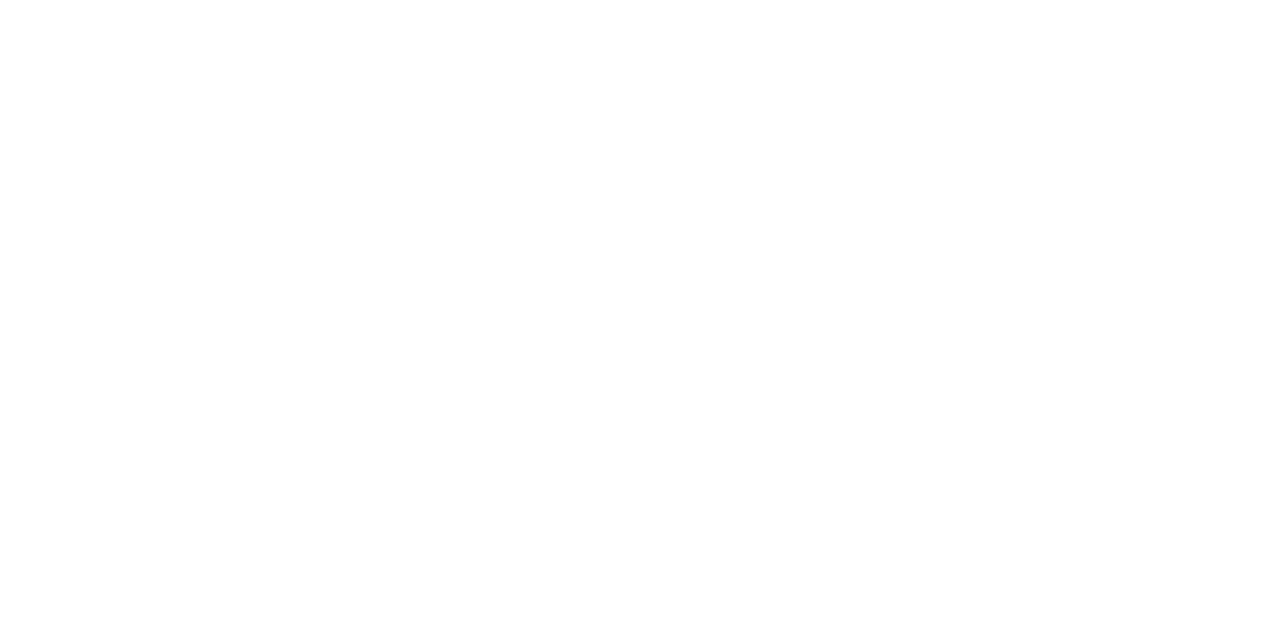
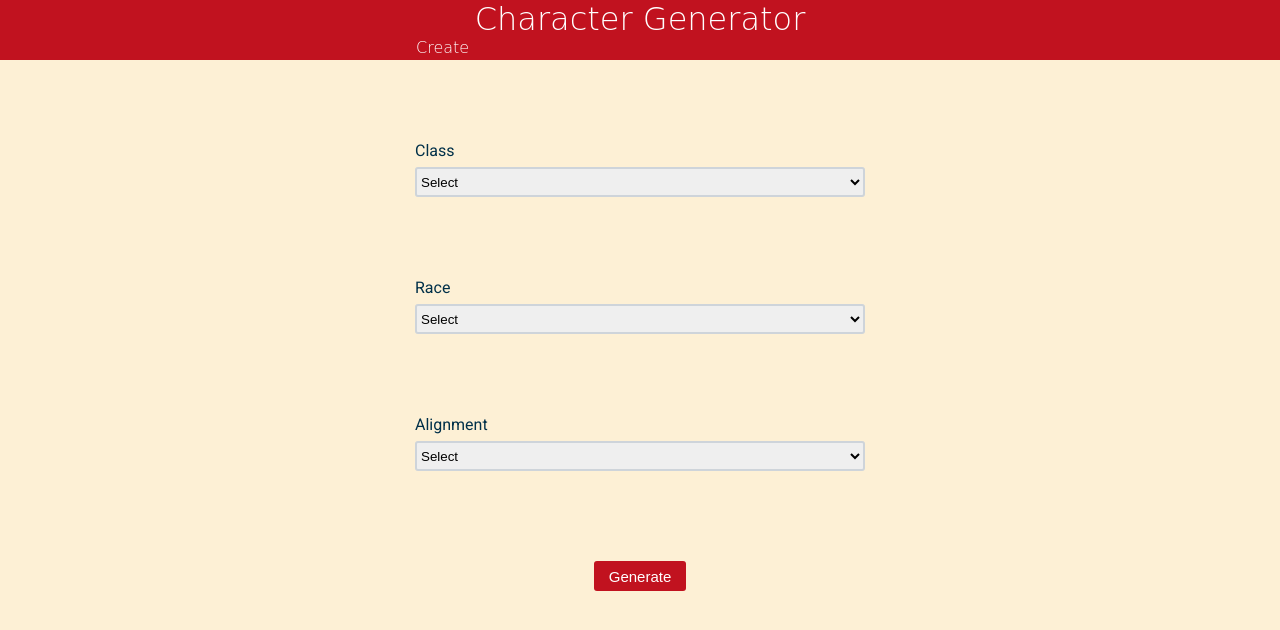
Before and after one commit to KrisMackenroth/ajax-project, a website: page index.html in a window 1280 px wide. Drawn offline with Linux system fonts and the light colour scheme; a web font is replaced by a local one.

Commit message:
Created character-viewpoint and user options selection.

```diff
--- a/css/layout.css
+++ b/css/layout.css
@@ -0,0 +1,34 @@
+.hidden {
+  display: none !important;
+}
+
+.container {
+  max-width: 575px;
+  margin: 0 auto;
+}
+
+.row {
+  text-align: center;
+  width: 50%;
+  margin: auto;
+}
+
+.column-full,
+.column-half {
+  width: 100%;
+}
+
+@media screen and (min-width: 768px) {
+  .container {
+    max-width: 900px;
+  }
+
+  .column-full,
+  .column-half {
+    padding: 0 0.75rem;
+  }
+
+  .column-half {
+    width: 50%;
+  }
+}
--- a/css/styles.css
+++ b/css/styles.css
@@ -0,0 +1,76 @@
+html {
+  background-color: #fdf0d5;
+}
+
+header {
+  background-color: #c1121f;
+  height: 60px;
+  text-align: center;
+}
+
+a {
+  width: 25%;
+  margin: 0 auto;
+  color: white;
+  font-family: Risque, cursive;
+  font-weight: 100;
+  text-align: center;
+  text-decoration: none;
+}
+
+h1 {
+  width: 100%;
+  margin: 0 auto;
+  color: white;
+  font-family: Risque, cursive;
+  font-weight: 100;
+  text-align: center;
+}
+
+select {
+  width: 100%;
+  border: solid 2px;
+  border-color: #ced4da;
+  border-radius: 3px;
+  height: 30px;
+}
+
+label {
+  color: #003049;
+  font-family: Roboto, sans-serif;
+  display: block;
+  line-height: 200%;
+  text-align: left;
+}
+
+button {
+  border: none;
+  background-color: #c1121f;
+  color: white;
+  height: 30px;
+  border-radius: 3px;
+  font-size: 15px;
+  padding: 0 15px;
+}
+
+button:hover {
+  cursor: pointer;
+}
+
+select:hover {
+  cursor: pointer;
+}
+
+.column-one-third {
+  width: 100%;
+  margin-top: 75px;
+}
+
+.generate {
+  margin-top: 10%;
+}
+
+.header-row {
+  width: 35%;
+  text-align: left;
+}
--- a/index.html
+++ b/index.html
@@ -1,5 +1,6 @@
 <!DOCTYPE html>
 <html lang="en">
+
 <head>
   <meta charset="UTF-8">
   <meta name="viewport" content="width=device-width, initial-scale=1.0">
@@ -8,13 +9,83 @@
   <link rel="stylesheet" href="css/reset.css">
   <link rel="stylesheet" href="css/layout.css">
   <link rel="stylesheet" href="css/styles.css">
+  <link rel="preconnect" href="https://fonts.googleapis.com">
+  <link rel="preconnect" href="https://fonts.gstatic.com" crossorigin>
+  <link rel="preconnect" href="https://fonts.googleapis.com">
+  <link rel="preconnect" href="https://fonts.gstatic.com" crossorigin>
+  <link
+    href="https://fonts.googleapis.com/css2?family=Risque&family=Roboto:ital,wght@0,100;0,300;0,400;0,500;1,100;1,300;1,400&display=swap"
+    rel="stylesheet">
 </head>
+
 <body>
   <header>
+    <h1>Character Generator</h1>
+    <div class="row header-row">
+      <a href="#">Create</a>
+    </div>
   </header>
   <main>
+    <div class="container">
+      <div data-view="feature-form">
+        <div class="row">
+          <div class="column-one-third">
+            <label for="class">Class<br></label>
+            <select class="class" required>
+              <option selected disabled hidden>Select</option>
+              <option>Paladin</option>
+              <option>Warlock</option>
+              <option>Fighter</option>
+              <option>Rogue</option>
+              <option>Cleric</option>
+              <option>Barbarian</option>
+              <option>Monk</option>
+              <option>Bard</option>
+              <option>Ranger</option>
+              <option>Wizard</option>
+              <option>Sorcerer</option>
+              <option>Druid</option>
+            </select>
+          </div>
+          <div class="column-one-third">
+            <label for="race">Race<br></label>
+            <select class="race" required>
+              <option selected disabled hidden>Select</option>
+              <option>Dragonborn</option>
+              <option>Dwarf</option>
+              <option>Elf</option>
+              <option>Gnome</option>
+              <option>Half-elf</option>
+              <option>Half-orc</option>
+              <option>Halfling</option>
+              <option>Human</option>
+              <option>Tiefling</option>
+            </select>
+          </div>
+          <div class="column-one-third">
+            <label for="alignment">Alignment<br></label>
+            <select class="alignment" required>
+              <option selected disabled hidden>Select</option>
+              <option>Chaotic-neutral</option>
+              <option>chaotic-evil</option>
+              <option>Chaotic-good</option>
+              <option>Lawful-neutral</option>
+              <option>Lawful-evil</option>
+              <option>Lawful-good</option>
+              <option>Neutral</option>
+              <option>Neutral-evil</option>
+              <option>Neutral-good</option>
+            </select>
+          </div>
+        </div>
+        <div class="row generate">
+          <button>Generate</button>
+        </div>
+      </div>
+    </div>
   </main>
   <script src="js/data.js"></script>
   <script src="js/main.js"></script>
 </body>
+
 </html>
```
